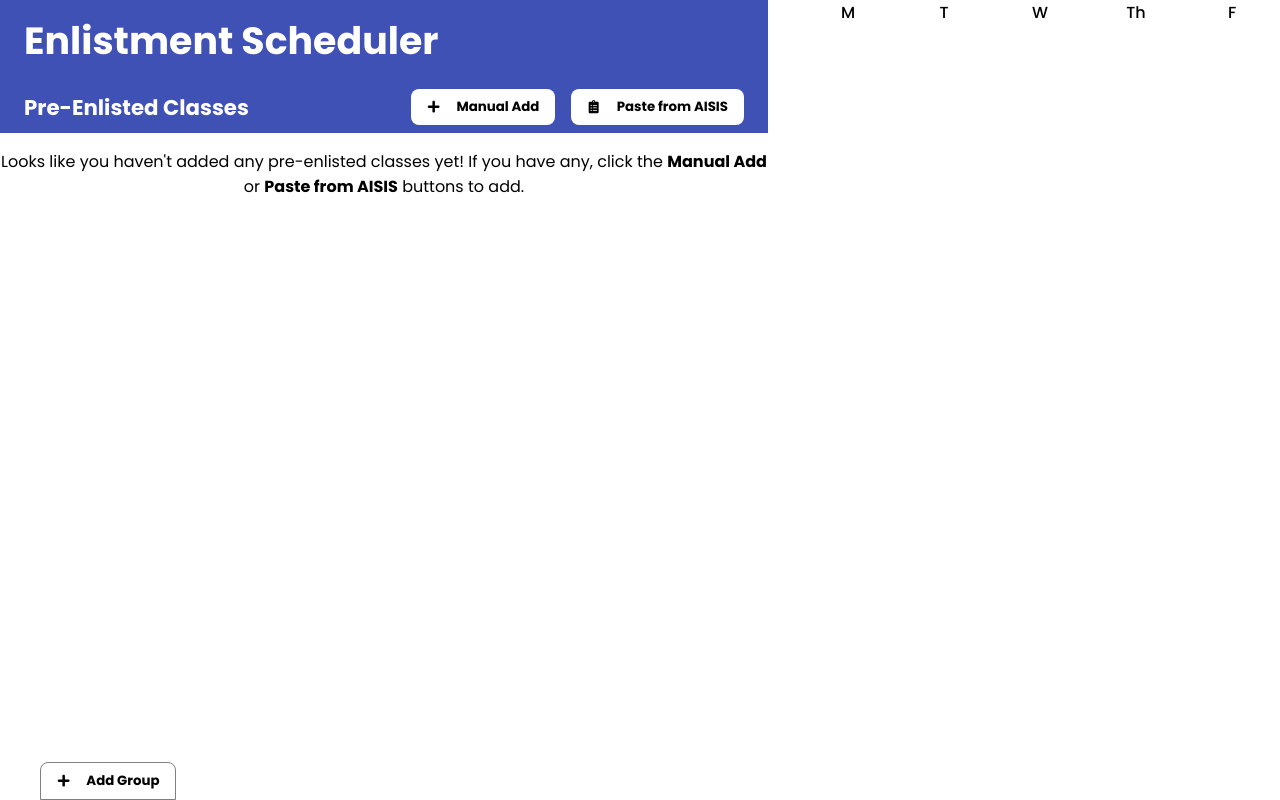
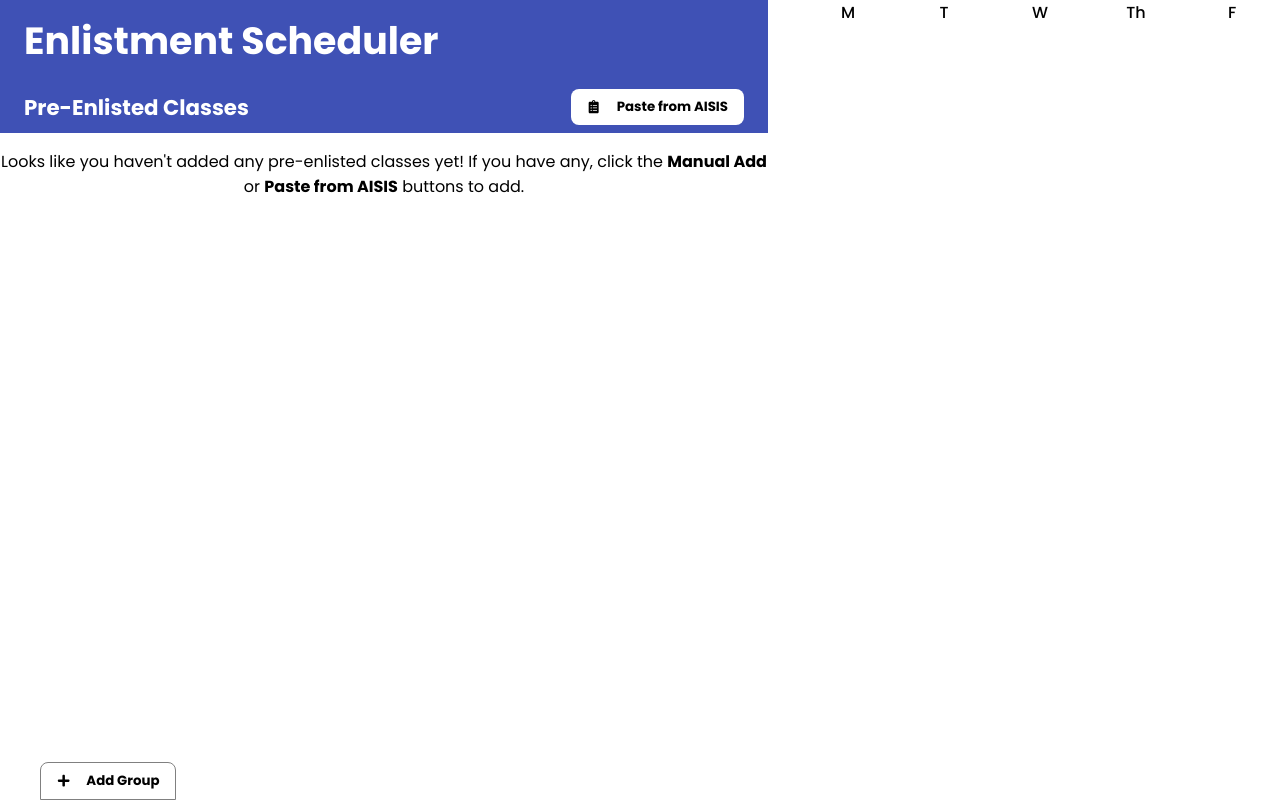
Before and after one commit to dnamme/enlistment-scheduler, a React (Create React App) app: page / in a window 1280 px wide. Built offline with nearby package versions, Linux system fonts and the light colour scheme.

Commit message:
commented out manual add button

```diff
--- a/src/components/InputHeader.js
+++ b/src/components/InputHeader.js
@@ -27,7 +27,7 @@ function InputHeader({ color, onAddClick, onCopyClick, onDeleteClick, isPreEnlis
       }
 
       {/* buttons */}
-      <IconButton cStyle={mrgLeft} icon={<FaPlus />} text="Manual Add" onClick={onAddClick} />
+      {/* <IconButton cStyle={mrgLeft} icon={<FaPlus />} text="Manual Add" onClick={onAddClick} /> */}
       <IconButton cStyle={mrgLeft} icon={<FaClipboardList />} text="Paste from AISIS" onClick={onCopyClick} />
       { !isPreEnlisted && <IconButton cStyle={mrgLeft} icon={<FaTrashAlt />} text="Delete Group" onClick={onDeleteClick} /> }
     </div>
```
